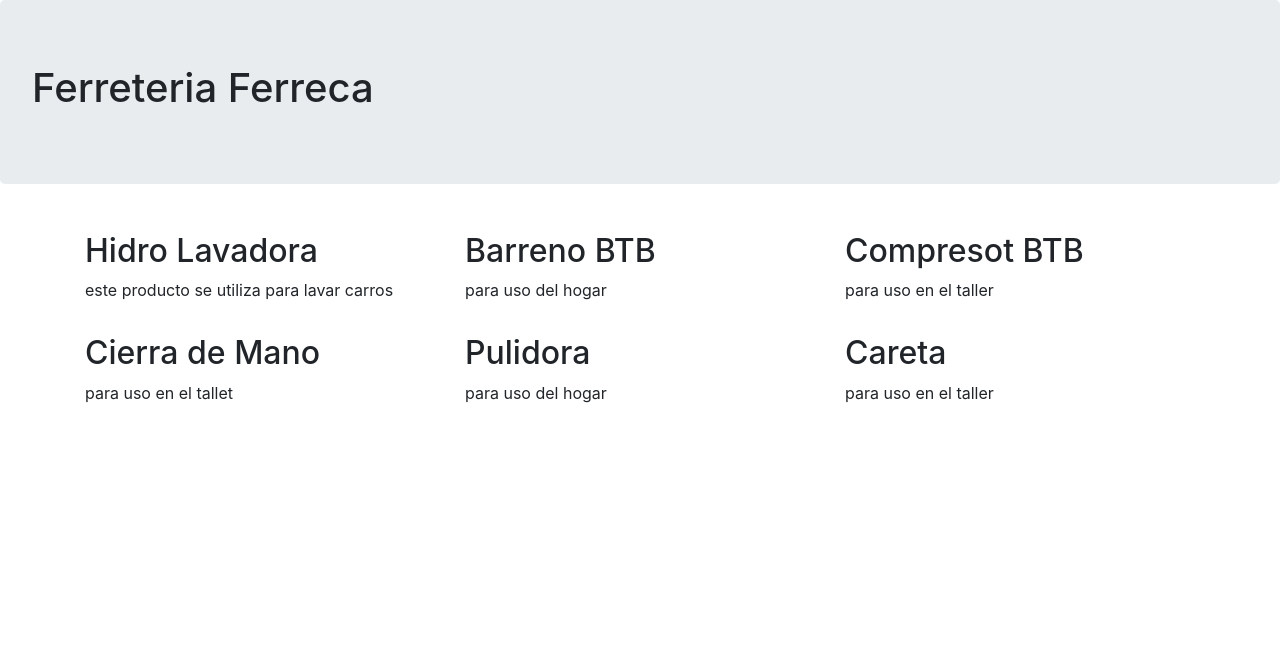
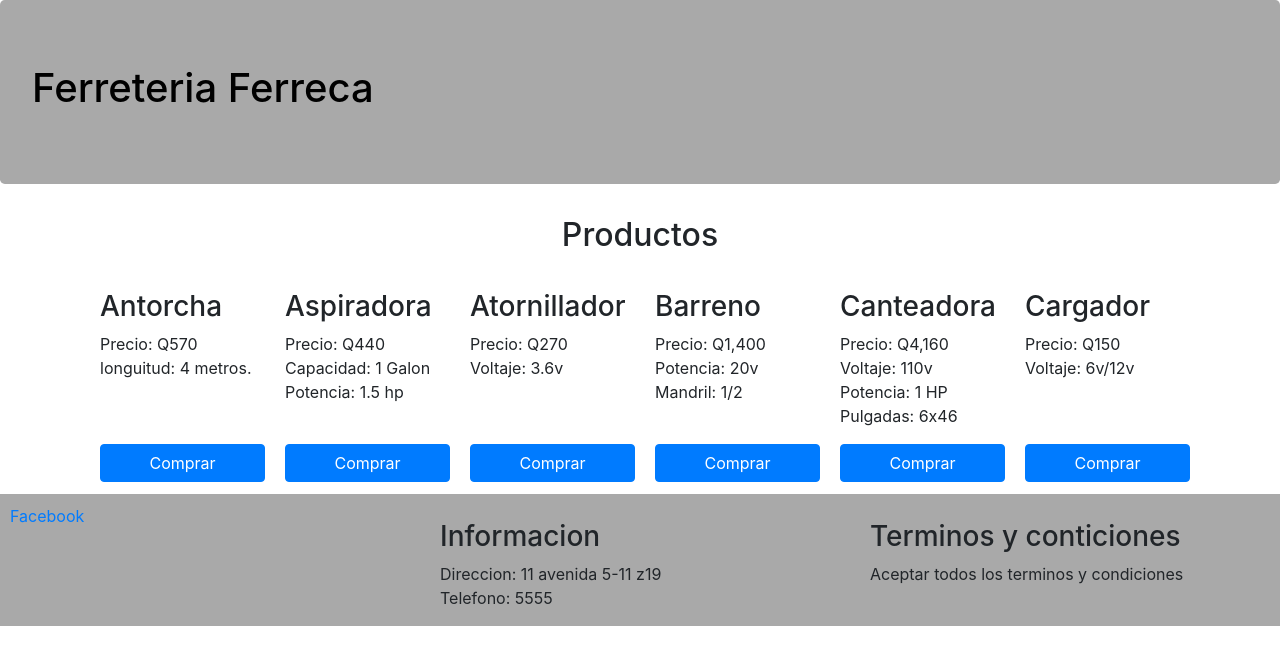
Before and after one commit to Ferchojrjose/Proyecto_NodeJs, a website: page index.html in a window 1280 px wide. Drawn offline with nearby package versions, Linux system fonts and the light colour scheme.

Commit message:
Uso de Flex y creacion de css

```diff
--- /dev/null
+++ b/css/main.css
@@ -0,0 +1,22 @@
+.jumbotron{
+    background-color: darkgray;
+    color: black;
+}
+
+footer{
+    padding: 10px 10px 0 10px;
+    background-color:darkgrey;
+    margin-bottom: 0px;
+    margin-top: 10px;
+}
+
+.card-product{
+    flex: 1 150px;
+    padding: 2px 5px 2px 5px;
+    margin-left: 10px;
+    margin-top: 10px;
+}
+
+.btn-comprar{
+    width: 100%;
+}
--- a/index.html
+++ b/index.html
@@ -8,6 +8,10 @@
     <!-- Bootstrap CSS, referencia boostrap -->
     <link rel="stylesheet" href="node_modules/bootstrap/dist/css/bootstrap.min.css">
 
+    <!-- CSS -->
+    <link rel="stylesheet" href="css/main.css">
+
+
     <title>Node Js</title>
   </head>
   <body>
@@ -17,32 +21,110 @@
 
     <div class="container">
 
-      <!-- Primera Fila -->
-      <div class="row">
-        <div class="col">
-          <p> <h2> Hidro Lavadora</h2>  este producto se utiliza para lavar carros</p>
-        </div>
-        <div class="col">
-          <p> <h2> Barreno BTB</h2>  para uso del hogar</p>
-        </div>
-        <div class="col">
-          <p> <h2> Compresot BTB</h2> para uso en el taller</p>
+       <!-- Titulo Productos. -->
+      <div class="row justify-content-md-center">
+        <div class="col-md-auto">
+          <h2> Productos </h2>
         </div>
       </div>
 
-      <!-- Segunda fila -->
-      <div class="row">
-        <div class="col">
-          <p> <h2> Cierra de Mano</h2> para uso en el tallet</p>
+      <!-- Productos -->
+      <div class="d-flex flex-wrap flex-row">
+        <div class="card-product d-flex flex-column justify-content-between">
+          <div>
+            <p>
+              <h3> Antorcha</h3>
+               <p>
+                 Precio: Q570 <br>
+                 longuitud: 4 metros.
+               </p>
+            </p>
+          </div>
+          <div>
+            <button class="btn btn-primary btn-comprar"> Comprar </button>
+          </div>
         </div>
-        <div class="col">
-          <p> <h2> Pulidora</h2> para uso del hogar</p>
+
+        <div class="card-product d-flex flex-column justify-content-between">
+          <div>
+            <p>
+              <h3> Aspiradora </h3>
+              <p>
+                 Precio: Q440 <br>
+                 Capacidad: 1 Galon <br>
+                 Potencia: 1.5 hp
+              </p>
+            </p>
+          </div>
+          <div>
+            <button class="btn btn-primary btn-comprar"> Comprar </button>
+          </div>
         </div>
-        <div class="col">
-          <p> <h2> Careta</h2> para uso en el taller</p>
+
+        <div class=" card-product d-flex flex-column justify-content-between">
+          <div>
+            <p>
+              <h3> Atornillador </h3>
+              <p>
+                Precio: Q270 <br>
+                Voltaje: 3.6v
+              </p>
+            </p>
+          </div>
+          <div>
+            <button class="btn btn-primary btn-comprar"> Comprar </button>
+          </div>
         </div>
+
+        <div class="card-product d-flex flex-column justify-content-between">
+          <div>
+            <p>
+              <h3> Barreno</h3>
+              <p>
+                Precio: Q1,400 <br>
+                Potencia: 20v <br>
+                Mandril: 1/2
+              </p>
+            </p>
+          </div>
+          <div>
+            <button class="btn btn-primary btn-comprar"> Comprar </button>
+          </div>
+        </div>
+
+        <div class="card-product d-flex flex-column justify-content-between">
+          <div>
+            <p>
+              <h3> Canteadora</h3>
+               <p>
+                 Precio: Q4,160 <br>
+                 Voltaje: 110v <br>
+                 Potencia: 1 HP <br>
+                 Pulgadas: 6x46
+               </p>
+            </p>
+          </div>
+          <div>
+            <button class="btn btn-primary btn-comprar"> Comprar </button>
+          </div>
+        </div>
+
+        <div class="card-product d-flex flex-column justify-content-between">
+          <div>
+            <p>
+              <h3>Cargador</h3>
+               <p>
+                 Precio: Q150 <br>
+                 Voltaje: 6v/12v
+               </p>
+            </p>
+          </div>
+          <div>
+            <button class="btn btn-primary btn-comprar"> Comprar </button>
+          </div>
+        </div>
+
       </div>
-
     </div>
     <!-- Optional JavaScript -->
     <!-- jQuery first, then Popper.js, then Bootstrap JS -->
@@ -50,4 +132,32 @@
     <script src="node_modules/popper.js/dist/popper.min.js"></script>
     <script src="node_modules/bootstrap/dist/js/bootstrap.min.js"></script>
   </body>
+
+  <footer>
+    <div class="row">
+      <div class="col-sm-4 d-flex flex-colum">
+        <a href="https://www.facebook.com"> Facebook </a>
+      </div>
+
+      <div class="col-sm-4">
+        <p>
+          <h3> Informacion</h3>
+           <p>
+             Direccion: 11 avenida 5-11 z19 <br>
+             Telefono: 5555
+           </p>
+        </p>
+      </div>
+
+      <div class="col-sm-4  align-items-end">
+        <p>
+          <h3> Terminos y conticiones</h3>
+           <p>
+             Aceptar todos los terminos y condiciones
+           </p>
+        </p>
+      </div>
+    </div>
+  </footer>
+
 </html>
```
Also changed, not shown: 1 other file.
